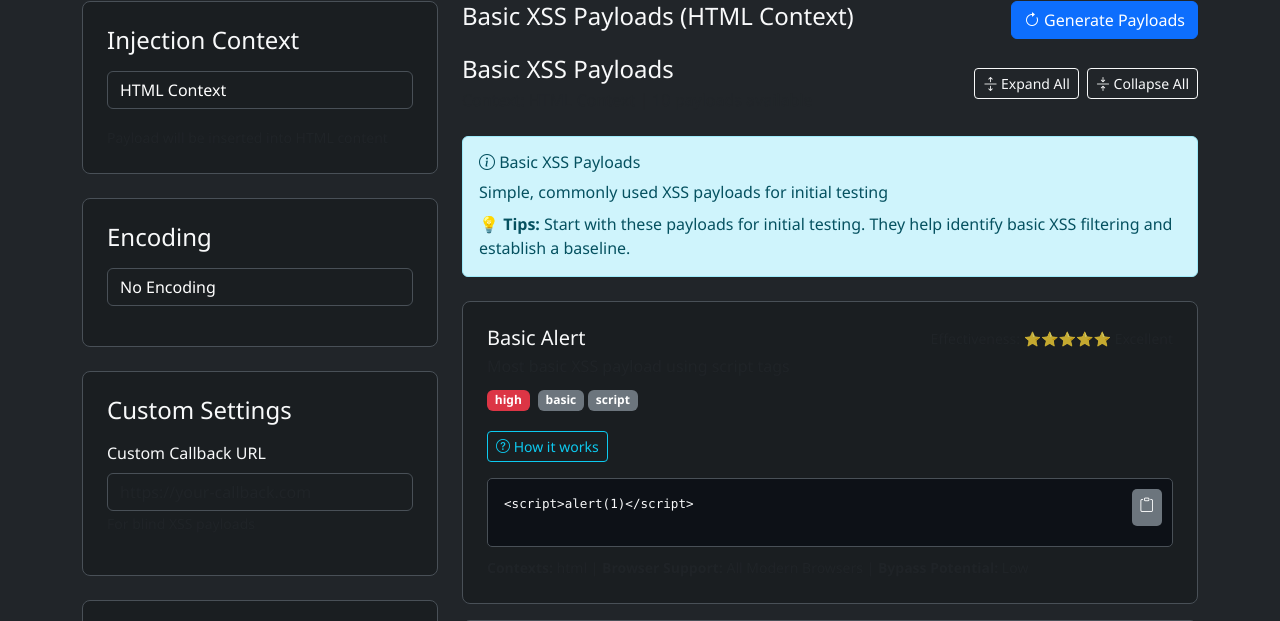
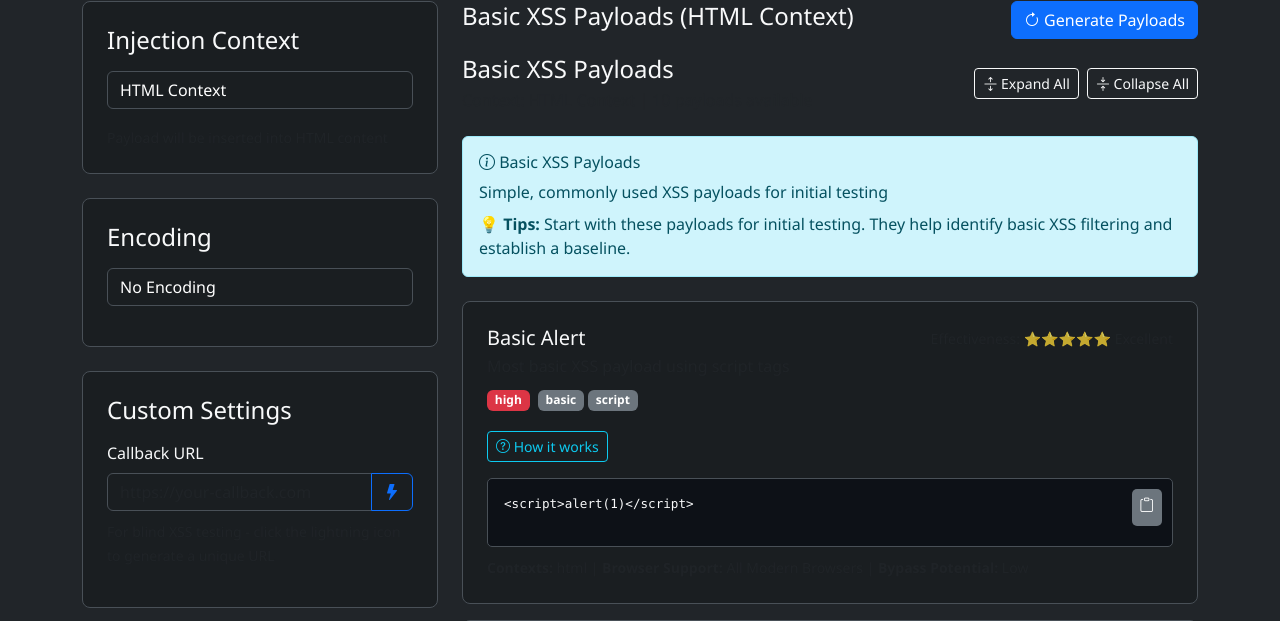
Before and after one commit to n0dyn/BountyBud, a Flask app: page /xss-payloads in a window 1280 px wide. Shown: the part 448-1069 px from the top of the page. Run offline with Flask 3, Linux system fonts and the light colour scheme; some libraries are stand-ins or nearby versions.

Commit message:
Add a function to generate unique URLs for blind XSS testing
Adds a button to generate unique callback URLs with timestamp and UUID, integrates them into XSS payloads, and includes copy-to-clipboard and usage instructions.

Replit-Commit-Author: Agent
Replit-Commit-Session-Id: c1cce4fd-b9e3-41d5-9b15-9324975834e2
Replit-Commit-Checkpoint-Type: full_checkpoint
Replit-Commit-Event-Id: f6c12f23-dafc-4214-bdd8-50580ba98784
Replit-Commit-Screenshot-Url: https://storage.googleapis.com/screenshot-production-us-central1/0180d9a0-bcca-4ae2-af28-6ef19fca3563/c1cce4fd-b9e3-41d5-9b15-9324975834e2/VSdoAZw

```diff
--- a/templates/xss_payloads.html
+++ b/templates/xss_payloads.html
@@ -62,9 +62,28 @@
         <div class="filter-section mb-4">
             <h4 class="mb-3">Custom Settings</h4>
             <div class="mb-3">
-                <label for="callbackUrl" class="form-label">Custom Callback URL</label>
-                <input type="url" class="form-control" id="callbackUrl" placeholder="https://your-callback.com">
-                <small class="text-muted">For blind XSS payloads</small>
+                <label for="callbackUrl" class="form-label">Callback URL</label>
+                <div class="input-group mb-2">
+                    <input type="url" class="form-control" id="callbackUrl" placeholder="https://your-callback.com">
+                    <button class="btn btn-outline-primary" type="button" onclick="generateCallbackUrl()" title="Generate a unique callback URL">
+                        <i class="bi bi-lightning-fill"></i>
+                    </button>
+                </div>
+                <small class="text-muted">For blind XSS testing - click the lightning icon to generate a unique URL</small>
+            </div>
+
+            <!-- Callback Info -->
+            <div id="callbackInfo" class="alert alert-secondary small mb-0" style="display: none;">
+                <strong>Callback URL Generated:</strong>
+                <div class="mt-2">
+                    <code id="callbackDisplay" class="d-block p-2 bg-dark text-success rounded mb-2" style="font-size: 0.8em; word-break: break-all;"></code>
+                    <button class="btn btn-sm btn-outline-secondary" onclick="copyCallbackUrl()">
+                        <i class="bi bi-clipboard"></i> Copy
+                    </button>
+                    <button class="btn btn-sm btn-outline-secondary" onclick="showCallbackInstructions()">
+                        <i class="bi bi-question-circle"></i> How to Use
+                    </button>
+                </div>
             </div>
         </div>
 
@@ -649,5 +668,70 @@ function processPayload(payload) {
     }
     return payload;
 }
+
+// Blind XSS Callback URL Generator
+function generateCallbackUrl() {
+    const uuid = 'xxxxxxxx-xxxx-4xxx-yxxx-xxxxxxxxxxxx'.replace(/[xy]/g, function(c) {
+        const r = Math.random() * 16 | 0;
+        const v = c === 'x' ? r : (r & 0x3 | 0x8);
+        return v.toString(16);
+    });
+
+    // Generate callback URL with timestamp and UUID
+    const timestamp = new Date().toISOString().split('T')[0];
+    const callbackUrl = 'https://callback.bountybud.local/' + timestamp + '/' + uuid;
+
+    const callbackInput = document.getElementById('callbackUrl');
+    callbackInput.value = callbackUrl;
+
+    // Show callback info
+    document.getElementById('callbackInfo').style.display = 'block';
+    document.getElementById('callbackDisplay').textContent = callbackUrl;
+
+    // Trigger payload regeneration
+    generatePayloads();
+
+    showToast('Callback URL generated! Use this URL in your blind XSS payloads', 'success');
+}
+
+function copyCallbackUrl() {
+    const callbackUrl = document.getElementById('callbackUrl').value;
+    navigator.clipboard.writeText(callbackUrl).then(() => {
+        showToast('Callback URL copied to clipboard!', 'success');
+    }).catch(() => {
+        showToast('Failed to copy to clipboard', 'danger');
+    });
+}
+
+function showCallbackInstructions() {
+    const instructions = '<strong>How to Use the Callback URL for Blind XSS Testing:</strong>' +
+        '<ol class="mt-2 mb-0">' +
+        '<li><strong>Generate URL:</strong> Click the lightning icon to create a unique callback URL</li>' +
+        '<li><strong>Copy to Payload:</strong> The URL automatically appears in the Callback URL field</li>' +
+        '<li><strong>Inject Payload:</strong> Use any blind XSS payload with this callback URL</li>' +
+        '<li><strong>Monitor Server:</strong> Set up a simple HTTP listener to receive callbacks:' +
+        '<code style="display: block; padding: 8px; background: #000; color: #0f0; margin: 8px 0; border-radius: 4px; font-size: 0.85em;">' +
+        '# Using netcat:<br>nc -l -p 8000<br><br>' +
+        '# Using Python:<br>python3 -m http.server 8000' +
+        '</code></li>' +
+        '<li><strong>Wait for Response:</strong> When the XSS executes, your callback URL will be accessed</li>' +
+        '</ol>' +
+        '<div class="alert alert-info mt-2 mb-0">' +
+        '<small><strong>Tip:</strong> Use a public callback service like requestbin.com, webhook.site, or burp collaborator for remote targets</small>' +
+        '</div>';
+
+    const alertHtml = '<div class="alert alert-info alert-dismissible fade show mt-3" role="alert">' +
+        '<h6 class="alert-heading">Blind XSS Testing Guide</h6>' +
+        instructions +
+        '<button type="button" class="btn-close" data-bs-dismiss="alert"></button>' +
+        '</div>';
+
+    const container = document.querySelector('.filter-section:last-child').parentElement;
+    const existingAlert = container.querySelector('.alert-info');
+    if (existingAlert) {
+        existingAlert.remove();
+    }
+    container.insertAdjacentHTML('beforeend', alertHtml);
+}
 </script>
 {% endblock %}
```
Also changed, not shown: 1 other file.
